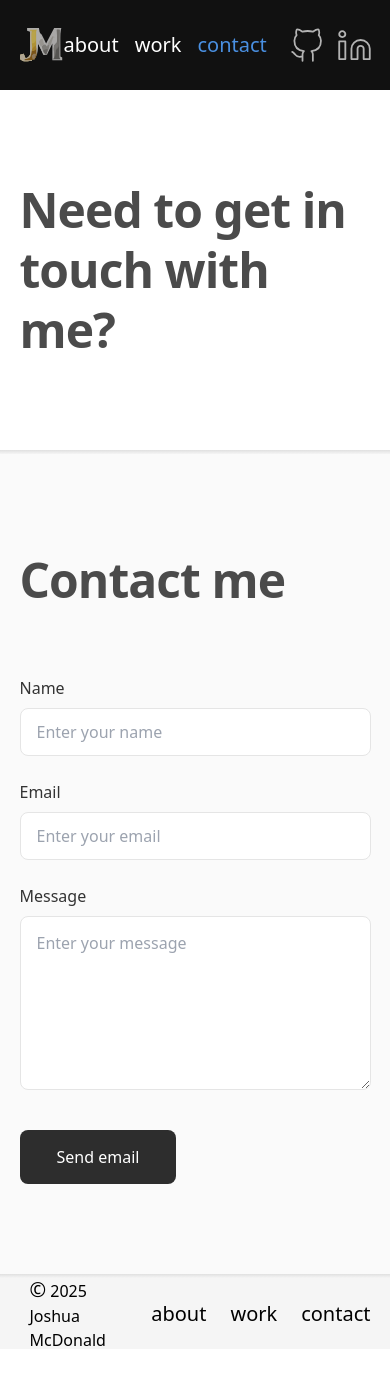
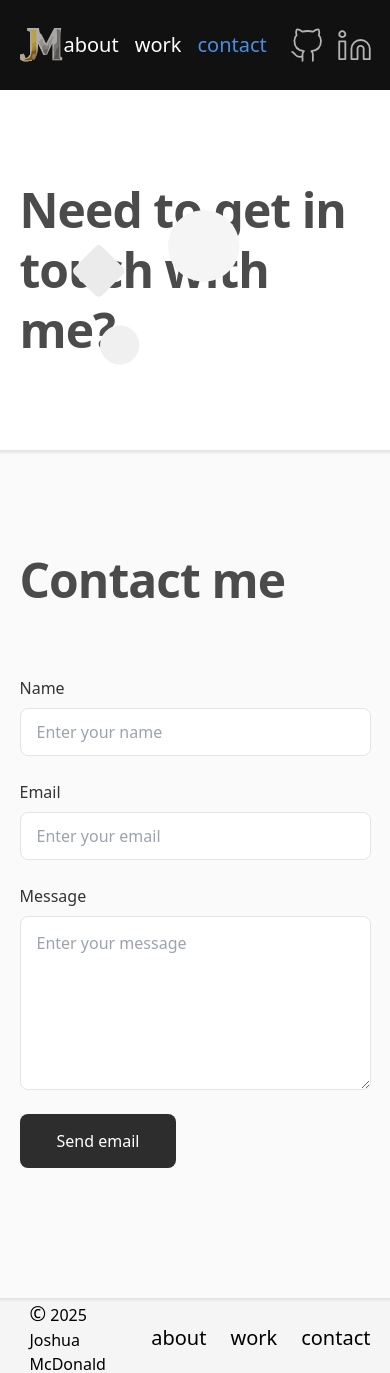
Before and after one commit to robmcdonald5/personalsite, a SvelteKit app: page /contact in a window 390 px wide. Before the commit the page ends 1349 px from the top, so only its background shows below. Built offline with nearby package versions, Linux system fonts and the light colour scheme.

Commit message:
Updated hero spacing contact page

```diff
--- a/src/routes/contact/+page.svelte
+++ b/src/routes/contact/+page.svelte
@@ -15,7 +15,7 @@
   <main class="flex-grow flex flex-col">
     <!-- Hero Section -->
     <div class="w-full bg-[#FFFFFF] flex justify-center py-[90px] relative">
-      <section class="w-full max-w-[1440px] px-[5%] md:px-[180px]">
+      <section class="relative w-full max-w-[1440px] px-[5%] md:px-[180px]">
         <div class="flex flex-col md:flex-row items-center justify-between gap-[60px] md:gap-[120px]">
           <!-- Hero Text Content -->
           <div class="flex flex-col gap-6 max-w-[500px]">
@@ -25,15 +25,29 @@
           </div>
         </div>
 
-        <!-- Visual Elements - Absolutely positioned -->
-        <div class="absolute top-[125px] right-[335px] hidden md:block">
-          <img src="/hero__visual-element-square.svg" alt="decorative square" class="w-[64px] h-[64px]" />
+        <!-- Visual Elements -->
+        <!-- We mirror the left padding using pr-[5%] md:pr-[180px] so spacing matches the text block's left padding -->
+        <div class="pointer-events-none absolute inset-0 hidden md:flex justify-start items-center">
+          <div class="relative w-full pr-[180px]">
+            <!-- Big circle - top right -->
+            <img src="/hero__visual-element-circle1.svg" alt="decorative circle" class="w-[96px] h-[96px] absolute top-[-75px] right-[200px]" />
+            <!-- Square - middle left of the group -->
+            <img src="/hero__visual-element-square.svg" alt="decorative square" class="w-[64px] h-[64px] absolute top-[-30px] right-[355px]" />
+            <!-- Small circle - bottom center -->
+            <img src="/hero__visual-element-circle2.svg" alt="decorative circle" class="w-[48px] h-[48px] absolute top-[75px] right-[335px]" />
           </div>
-        <div class="absolute top-[230px] right-[325px] hidden md:block">
-          <img src="/hero__visual-element-circle2.svg" alt="decorative circle" class="w-[48px] h-[48px]" />
         </div>
-        <div class="absolute top-[80px] right-[180px] hidden md:block">
-          <img src="/hero__visual-element-circle1.svg" alt="decorative circle" class="w-[96px] h-[96px]" />
+
+        <!-- Mobile shapes (optional) -->
+        <div class="pointer-events-none absolute inset-0 flex md:hidden justify-start items-center">
+          <div class="relative w-full pr-[5%]">
+            <!-- Big circle - top right -->
+            <img src="/hero__visual-element-circle1.svg" alt="decorative circle" class="w-[72px] h-[72px] absolute top-[-60px] right-[150px]" />
+            <!-- Square - middle left of the group -->
+            <img src="/hero__visual-element-square.svg" alt="decorative square" class="w-[52px] h-[52px] absolute top-[-25px] right-[265px]" />
+            <!-- Small circle - bottom center -->
+            <img src="/hero__visual-element-circle2.svg" alt="decorative circle" class="w-[40px] h-[40px] absolute top-[55px] right-[250px]" />
+          </div>
         </div>
       </section>
     </div>
@@ -94,10 +108,9 @@
                 class="px-4 py-3.5 bg-[#FFFFFF] border border-[#E5E5E5] rounded-lg text-[#333333] font-inter placeholder:text-[#9CA3AF] focus:outline-none focus:border-[#4A90E2] transition-colors resize-vertical"
               ></textarea>
             </div>
-          </form>
 
-          <!-- Submit Button -->
-          <div class="flex justify-start">
+            <!-- Submit Button (move inside form for proper submission) -->
+            <div class="flex justify-start md:col-span-2">
               <button
                 type="submit"
                 class="flex items-center justify-center py-[15px] px-[37px] bg-[#2D2D2D] rounded-lg text-[#FFFFFF] font-inter font-medium hover:bg-[#1A1A1A] transition-colors"
@@ -105,9 +118,11 @@
                 Send email
               </button>
             </div>
+          </form>
         </div>
       </section>
     </div>
+
     <div class="w-full h-[4px] gradient-divider"></div>
   </main>
 
```
Lines whose indentation alone changed are shown as unchanged.
